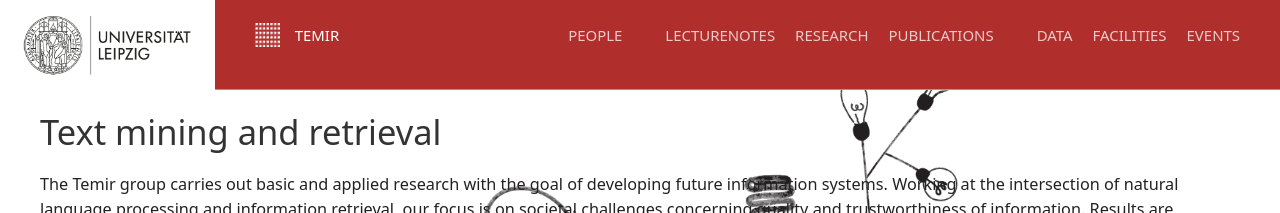
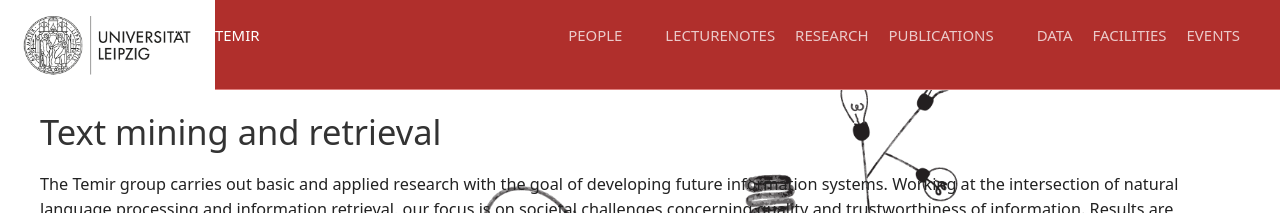
Before and after one commit to temir-org/temir-org.github.io, a Jekyll site: the page built from index.html, in a window 1280 px wide. Shown: the top 213 px of the page. Built offline with Jekyll 4.4.1, drawn with Linux system fonts in a browser that asks for light colours.

Commit message:
add favicon

```diff
--- a/_layouts/default.html
+++ b/_layouts/default.html
@@ -7,8 +7,7 @@
     <meta name="description" content="{{ page.description }}">
     <meta name="viewport" content="width=device-width, initial-scale=1">
     <meta name="copyright" content="&copy; {{site.time | date: '%Y'}} Temir">
-    <link rel="icon" type="image/png" href="{{ '/img/favicon.png' | relative_url }}">
-
+    <link rel="icon" type="image/png" href="{{ '/img/uni-leipzig-favicon.png' | relative_url }}">
     <link rel="stylesheet" href="{{ '/css/style.css' | relative_url }}?{{site.time | date: '%s'}}">
     {%- for css in page.additional_css %}
     <link rel="stylesheet" href="{{ css | relative_url }}?{{site.time | date: '%s'}}">
@@ -77,8 +76,7 @@
                 <ul class="uk-navbar-nav">
                     <li {% if page.nav_active=="index" %} class="uk-active" {% endif %}>
 
-                        <a href="{{ '/' | relative_url }}"><img src="{{ '/img/webis-logo.png' | relative_url }}" alt="Temir Logo"
-                                class="uk-logo">Temir</a>
+                        <a class="uk-position-left" href="{{ '/' | relative_url }}">Temir</a>
                     </li>
                 </ul>
             </div>
```
Also changed, not shown: img/uni-leipzig-favicon.png (added).
